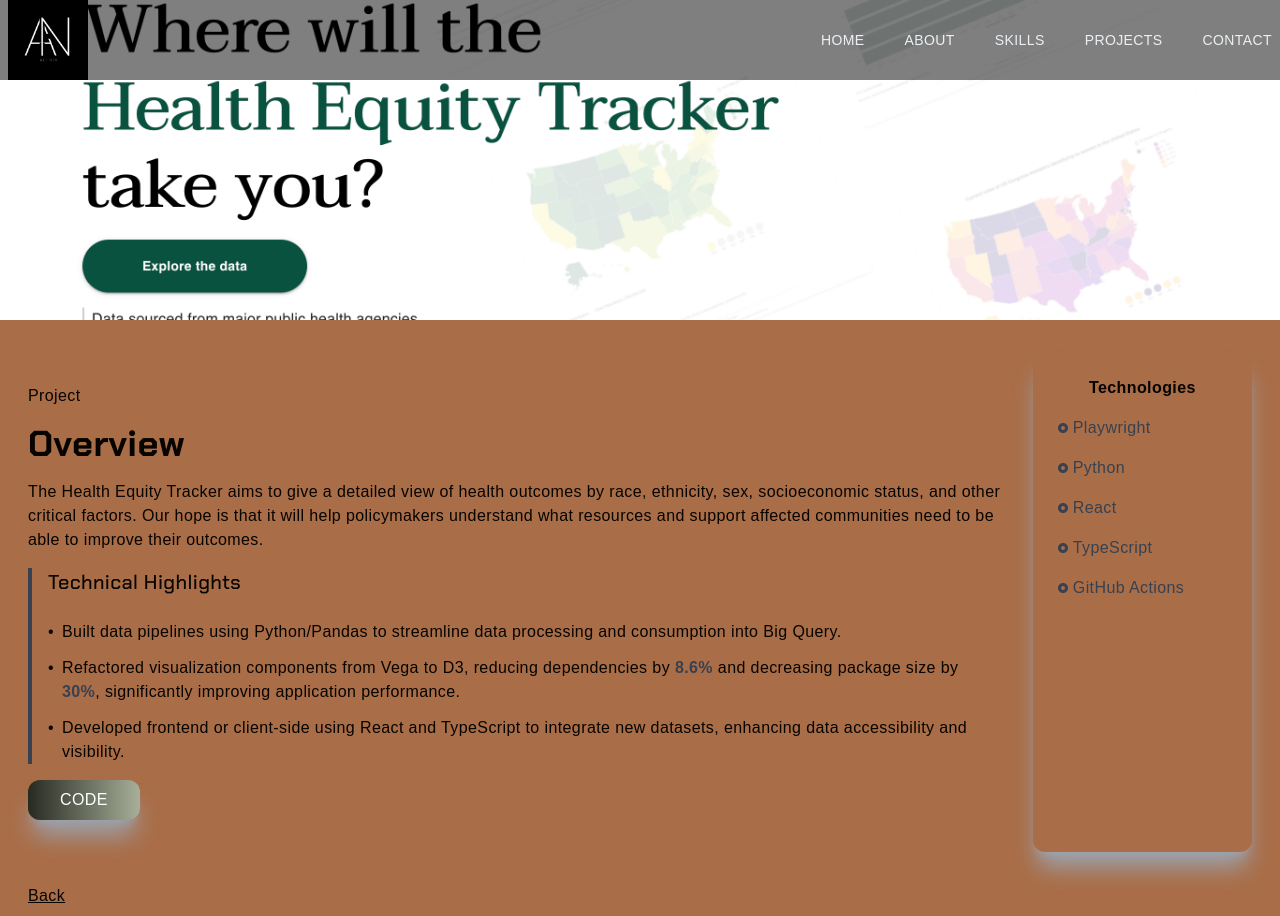
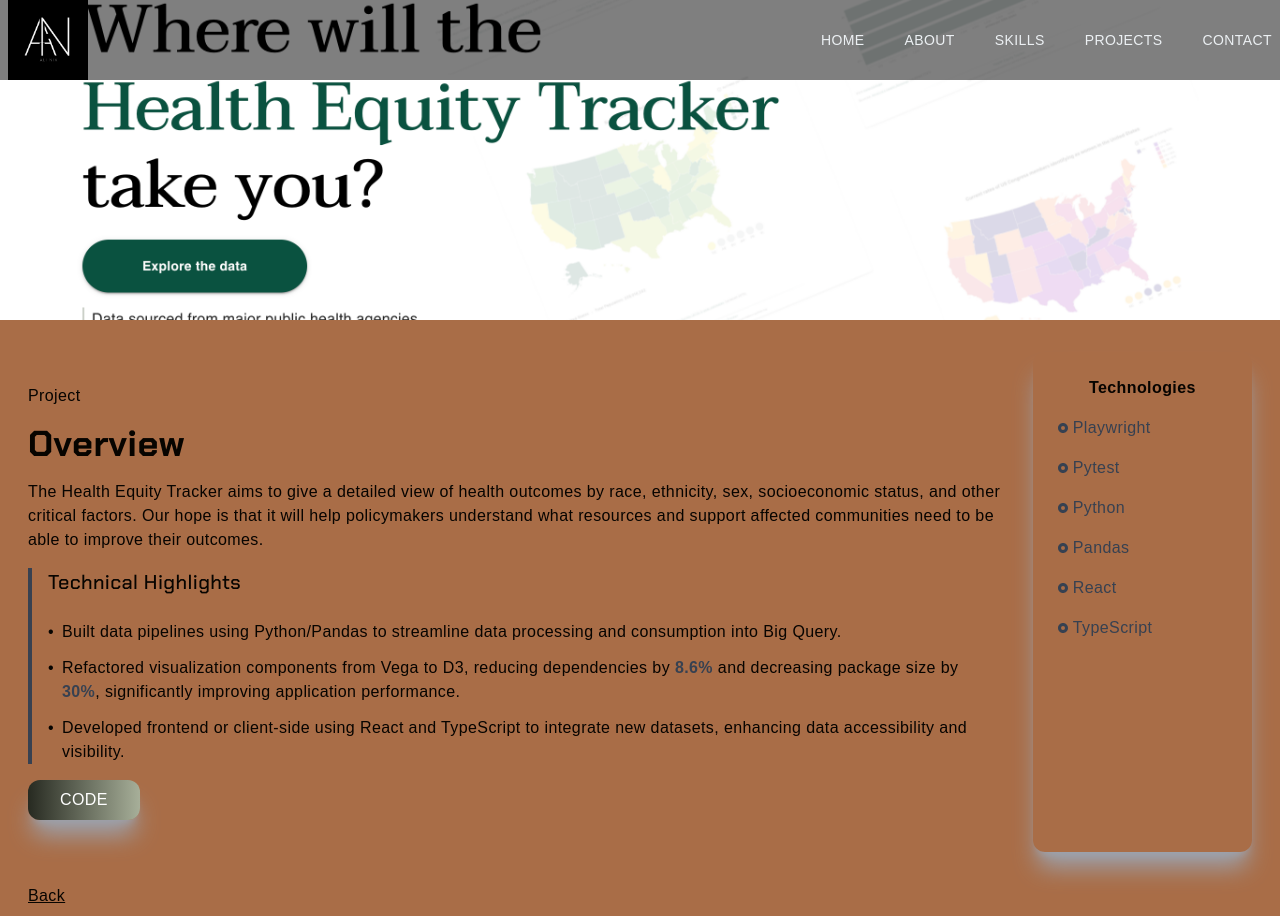
Before and after one commit to alinix1/portfolio-demo, a Next.js app: page /het in a window 1280 px wide. Built offline with nearby package versions, Linux system fonts and the light colour scheme.

Commit message:
update technical card for het project page

```diff
--- a/src/pages/het.jsx
+++ b/src/pages/het.jsx
@@ -78,7 +78,15 @@
               </p>
               <p className="text-gray-700 py-2 flex items-center">
                 <RiRadioButtonFill className="pr-1" />
+                Pytest
+              </p>
+              <p className="text-gray-700 py-2 flex items-center">
+                <RiRadioButtonFill className="pr-1" />
                 Python
+              </p>
+              <p className="text-gray-700 py-2 flex items-center">
+                <RiRadioButtonFill className="pr-1" />
+                Pandas
               </p>
               <p className="text-gray-700 py-2 flex items-center">
                 <RiRadioButtonFill className="pr-1" />
@@ -87,10 +95,6 @@
               <p className="text-gray-700 py-2 flex items-center">
                 <RiRadioButtonFill className="pr-1" />
                 TypeScript
-              </p>
-              <p className="text-gray-700 py-2 flex items-center">
-                <RiRadioButtonFill className="pr-1" />
-                GitHub Actions
               </p>
             </div>
           </div>
```
